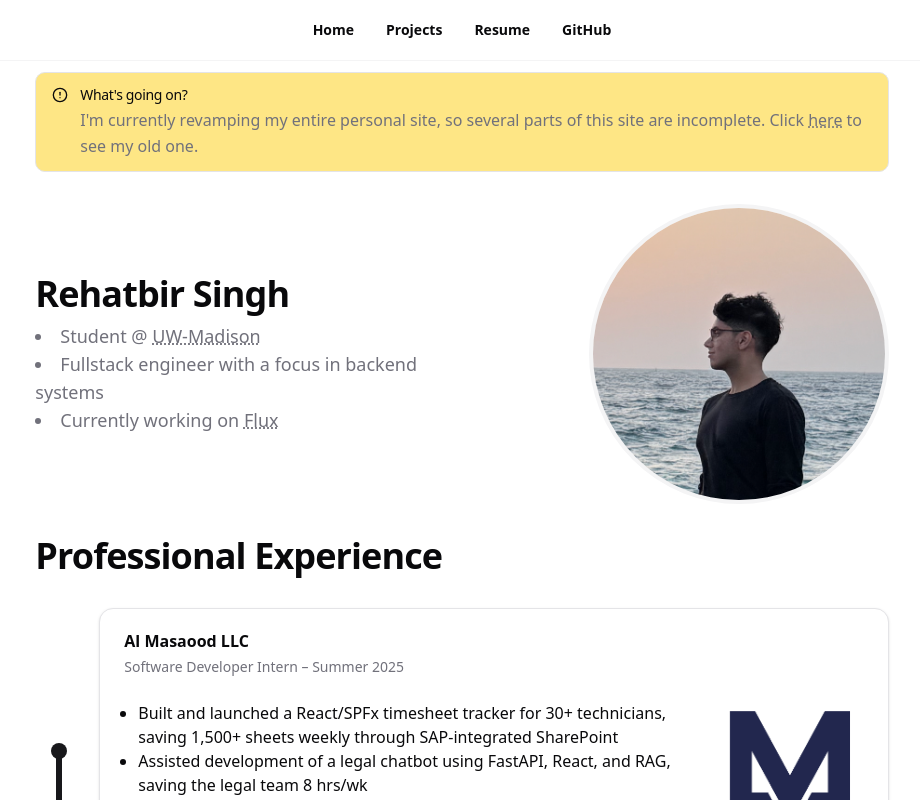
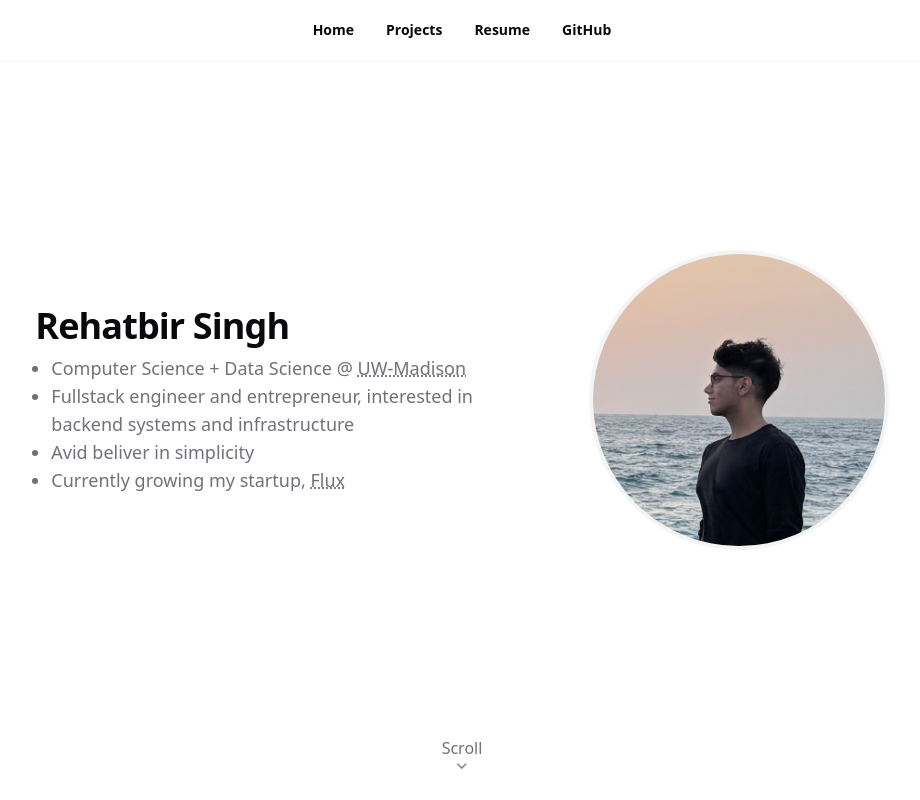
Before and after one commit to MysteryCoder456/rehatsingh.cv, a Next.js app: page / in a window 1280 px wide. Shown: the top 800 px of the page, without its empty margins (178-1098 px from the left). Built offline with nearby package versions, Linux system fonts and the light colour scheme.

Commit message:
feat: full screen hero section

```diff
--- a/app/page.tsx
+++ b/app/page.tsx
@@ -1,6 +1,7 @@
-import { AlertCircleIcon, ChevronRightIcon } from "lucide-react";
+import { ChevronRightIcon } from "lucide-react";
 import Image from "next/image";
 import Link from "next/link";
+import Hero from "@/components/hero";
 import { ProjectCard } from "@/components/projects";
 import {
   Timeline,
@@ -8,56 +9,12 @@ import {
   TimelineActivityList,
   TimelineItem,
 } from "@/components/timeline";
-import { Alert, AlertDescription, AlertTitle } from "@/components/ui/alert";
 
 export default function Home() {
-  const photoSize = 300;
-
   return (
     <main className="h-full flex flex-col gap-8">
-      <Alert variant="warning">
-        <AlertCircleIcon />
-        <AlertTitle>What's going on?</AlertTitle>
-        <AlertDescription>
-          <p>
-            I'm currently revamping my entire personal site, so several parts of
-            this site are incomplete. Click{" "}
-            <a
-              href="https://old.rehatsingh.cv"
-              target="_blank"
-              rel="noreferrer"
-            >
-              here
-            </a>{" "}
-            to see my old one.
-          </p>
-        </AlertDescription>
-      </Alert>
-
-      <section className="flex flex-col-reverse gap-4 md:flex-row justify-between items-center">
-        <div className="flex flex-col gap-2 max-w-[50%] text-center md:text-start">
-          <h1>Rehatbir Singh</h1>
-          <ul className="text-muted-foreground font-medium text-lg list-inside">
-            <li>
-              Student @ <a href="https://wisc.edu">UW-Madison</a>
-            </li>
-            <li>Fullstack engineer with a focus in backend systems</li>
-            <li>
-              Currently working on{" "}
-              <a href="https://apps.apple.com/us/app/flux-student-startup-network/id6742727564">
-                Flux
-              </a>
-            </li>
-          </ul>
-        </div>
-
-        <Image
-          src="/images/pingy.png"
-          alt="Picture of Rehatbir"
-          width={photoSize}
-          height={photoSize}
-          className="border-4 border-secondary rounded-full"
-        />
+      <section className="h-screen -mt-18">
+        <Hero />
       </section>
 
       <section>
--- /dev/null
+++ b/src/components/hero.tsx
@@ -0,0 +1,59 @@
+"use client";
+
+import { ChevronDownIcon } from "lucide-react";
+import Image from "next/image";
+import { useEffect, useState } from "react";
+import { cn } from "@/lib/utils";
+
+export default function Hero() {
+  const photoSize = 300;
+  const [showScrollLabel, setShowScrollLabel] = useState(true);
+
+  useEffect(() => {
+    window.addEventListener("scroll", (_ev) => {
+      setShowScrollLabel(window.pageYOffset < 50);
+    });
+  }, []);
+
+  return (
+    <>
+      <div className="flex flex-col-reverse gap-4 md:gap-8 xl:gap-16 md:flex-row justify-center md:justify-between items-center h-full">
+        <div className="flex flex-col gap-2">
+          <h1 className="text-center md:text-start">Rehatbir Singh</h1>
+          <ul className="text-muted-foreground font-medium text-lg list-outside ps-4 mx-4 sm:mx-12 md:mx-0">
+            <li>
+              Computer Science + Data Science @{" "}
+              <a href="https://wisc.edu">UW-Madison</a>
+            </li>
+            <li>
+              Fullstack engineer and entrepreneur, interested in backend systems
+              and infrastructure
+            </li>
+            <li>Avid beliver in simplicity</li>
+            <li>
+              Currently growing my startup,{" "}
+              <a href="https://apps.apple.com/us/app/flux-student-startup-network/id6742727564">
+                Flux
+              </a>
+            </li>
+          </ul>
+        </div>
+
+        <Image
+          src="/images/pingy.png"
+          alt="Picture of Rehatbir"
+          width={photoSize}
+          height={photoSize}
+          className="border-4 border-secondary rounded-full"
+        />
+      </div>
+
+      <span
+        className={`absolute bottom-4 left-[50%] translate-x-[-50%] text-base text-muted-foreground flex flex-col items-center transition-opacity ${cn(!showScrollLabel && "opacity-0")}`}
+      >
+        Scroll
+        <ChevronDownIcon className="w-[1em] animate-bounce" />
+      </span>
+    </>
+  );
+}
```
